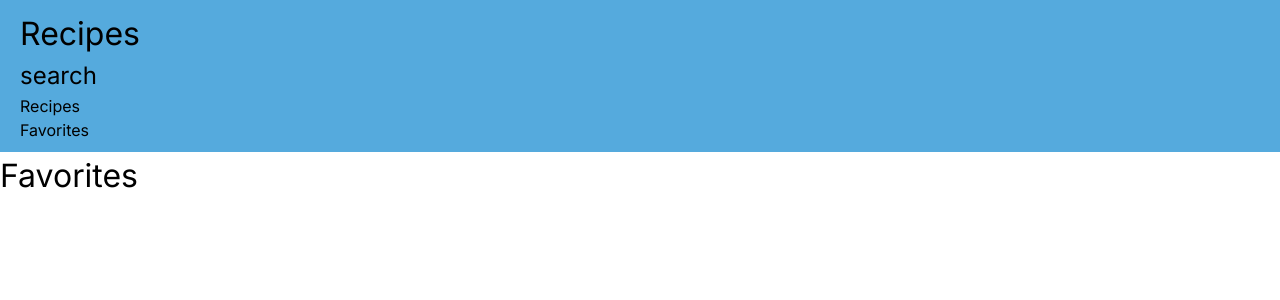
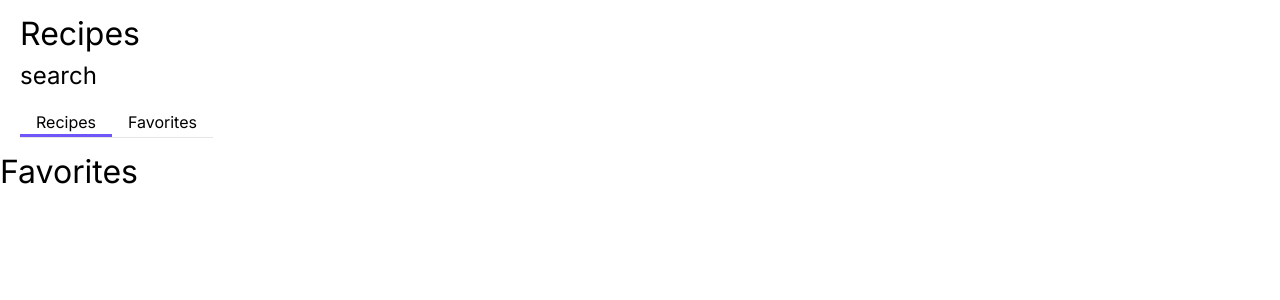
Before and after one commit to DavidMarom/boardirector, a Next.js app: page /Favorites in a window 1280 px wide. Shown: the top 300 px of the page. Built offline with nearby package versions, Linux system fonts and the light colour scheme.

Commit message:
button group

```diff
--- a/src/app/Favorites/page.tsx
+++ b/src/app/Favorites/page.tsx
@@ -5,10 +5,10 @@ import React from 'react';
 const FavoritesPage = () => {
 
     return (
-        <>
+        <div>
             <h1>Favorites</h1>
 
-        </>
+        </div>
     );
 }
 
--- a/src/app/layout.tsx
+++ b/src/app/layout.tsx
@@ -10,12 +10,13 @@ export default function RootLayout({ children }: {
 }) {
   return (
     <html lang="en">
-      <div className="layout">
+      <body className={inter.className}>
+        <div className="layout">
 
-        <body className={inter.className}>
           <Header />
-          {children}</body>
-      </div>
+          {children}
+        </div>
+      </body>
     </html>
   )
 }
--- a/src/app/page.tsx
+++ b/src/app/page.tsx
@@ -1,9 +1,9 @@
 "use client"
-import Image from 'next/image'
-import { Header } from '@/components'
-
+import { useRouter } from 'next/navigation';
 
 export default function Home() {
-  return (
-<></>  )
+  const router = useRouter();
+
+  router.push('/Recipes');
+  return (<></>)
 }
--- a/src/components/Header/Header.jsx
+++ b/src/components/Header/Header.jsx
@@ -2,8 +2,8 @@
 import React from 'react'
 
 import { Container, FirstRow, SecondRow } from "./Header.style"
+import { PageNav } from "@/components"
 import Link from "next/link"
-import PropTypes from "prop-types"
 
 export default function Header({
 
@@ -12,8 +12,7 @@ export default function Header({
         <Container>
             <FirstRow><h1>Recipes</h1></FirstRow>
             <SecondRow><h2>search</h2></SecondRow>
-            <Link href="/Recipes"><div>Recipes</div></Link>
-            <Link href="/Favorites"><div>Favorites</div></Link>
+            <PageNav />
 
         </Container>
     )
--- a/src/components/Header/Header.style.js
+++ b/src/components/Header/Header.style.js
@@ -6,7 +6,6 @@ export const Container = styled.div`
   flex-direction: column;
   justify-content: space-between;
   width: 100%;
-  background-color: #55aadd;
   padding: 10px 20px;
 `;
 
--- /dev/null
+++ b/src/components/PageNav/PageNav.jsx
@@ -0,0 +1,29 @@
+"use client";
+import React, { useState } from 'react'
+import { useRouter } from 'next/navigation';
+import { Container, Button } from "./PageNav.style"
+
+export default function PageNav({ }) {
+    const router = useRouter();
+    const [page, setPage] = useState(1);
+    return (
+        <Container>
+
+            <Button
+                active={page === 1}
+                onClick={() => {
+                    setPage(1)
+                    router.push('/Recipes')
+                }}>
+                Recipes</Button>
+
+            <Button
+                active={page === 2}
+                onClick={() => {
+                    setPage(2);
+                    router.push('/Favorites')
+                }}>
+                Favorites</Button>
+        </Container >
+    )
+}
--- /dev/null
+++ b/src/components/PageNav/PageNav.style.js
@@ -0,0 +1,18 @@
+"use client";
+import styled from 'styled-components';
+
+export const Container = styled.div`
+  display: flex;
+  flex-direction: row;
+  justify-content: space-start;
+  width: fit-content;
+  border-bottom: 1px solid #e6e6e6;
+  margin-top: 1rem;
+`;
+
+export const Button = styled.button`
+  padding-right: 1rem;
+  padding-left: 1rem;
+  border-bottom: ${({ active }) => active ? '3px solid #6e56f8' : '3px solid #ffffff'};
+
+`;
--- a/src/components/index.ts
+++ b/src/components/index.ts
@@ -1 +1,2 @@
 export { default as Header } from './Header/Header'
+export { default as PageNav } from './PageNav/PageNav'
```
